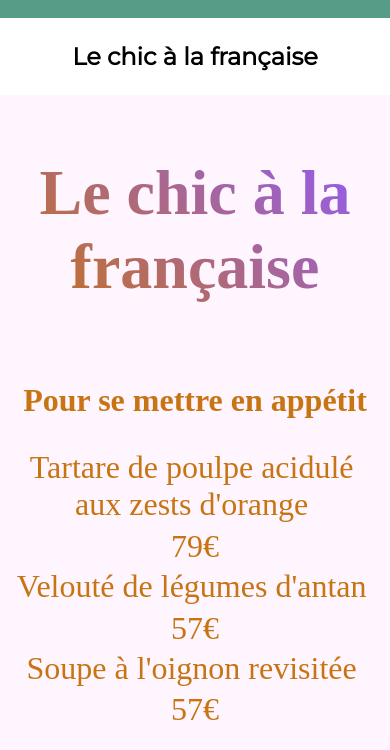
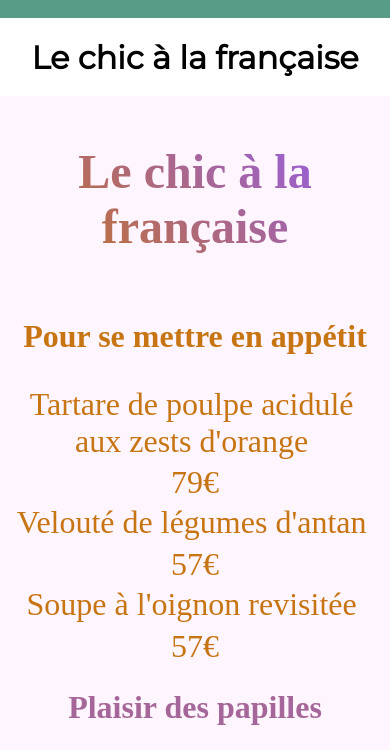
Before and after one commit to gwcch/dw-p3, a website: page menu2.html in a window 390 px wide. Shown: the part 47-797 px from the top of the page. Drawn offline with nearby package versions, Linux system fonts and the light colour scheme; a web font is replaced by a local one.

Commit message:
WAVE : Correction & Media ueries

```diff
--- a/menu2.html
+++ b/menu2.html
@@ -49,7 +49,7 @@
   <!-- Integration du header via le script -->
   <header id="header"></header>
   <main class="container">
-    <p>Le chic à la française</p>
+    <header>Le chic à la française</header>
     <!-- carte -->
     <div class="menu menu__deux">
       <h2>Le chic à la française</h2>
--- a/model/footer.html
+++ b/model/footer.html
@@ -1,5 +1,5 @@
 <!-- Partie insérer du footer -->
 <div>
-  <a href="mentionslegales.html" title="Mentions Légales">Mentions Légales</a>
+  <a href="mentionslegales.html" title="Les Mentions Légales">Mentions Légales</a>
   <a href="mailto:gwcch77@gmail.com?subject=Demande d'information" title="Demande d'information par mail">Contactez-nous</a>
 </div>
--- a/sass/layouts/_container.scss
+++ b/sass/layouts/_container.scss
@@ -1,10 +1,11 @@
 .container{
     font-family: $font-primary;
     padding-bottom: 30%;
-    p {
+    header {
         text-align: center;
         font-weight: bold;
-        font-size: x-large;
+        font-size: xx-large;
+        margin: 5% auto;
     }
     // Index Page des restos
     .restos{
@@ -183,7 +184,7 @@
             }
     }
 }
-@media (max-width: 425px) {
+@media (max-width: 768px) {
     .container {
         .restos {
             .resto {
@@ -203,6 +204,9 @@
 
         .menu {
             width: 100%;
+            >h2 {
+                font-size: 300%;
+            }
         }
     }
 }
--- a/sass/layouts/_table.scss
+++ b/sass/layouts/_table.scss
@@ -35,7 +35,7 @@ table{
     }
 }
 
-@media (max-width: 425px) {
+@media (max-width: 768px) {
     table{
         margin: 0 auto;
         width: 100%;
```
Also changed, not shown: menu1.html (+1 -1 lines), menu3.html (+1 -1 lines), menu4.html (+1 -1 lines), public/css/style.css, 1 other file.
